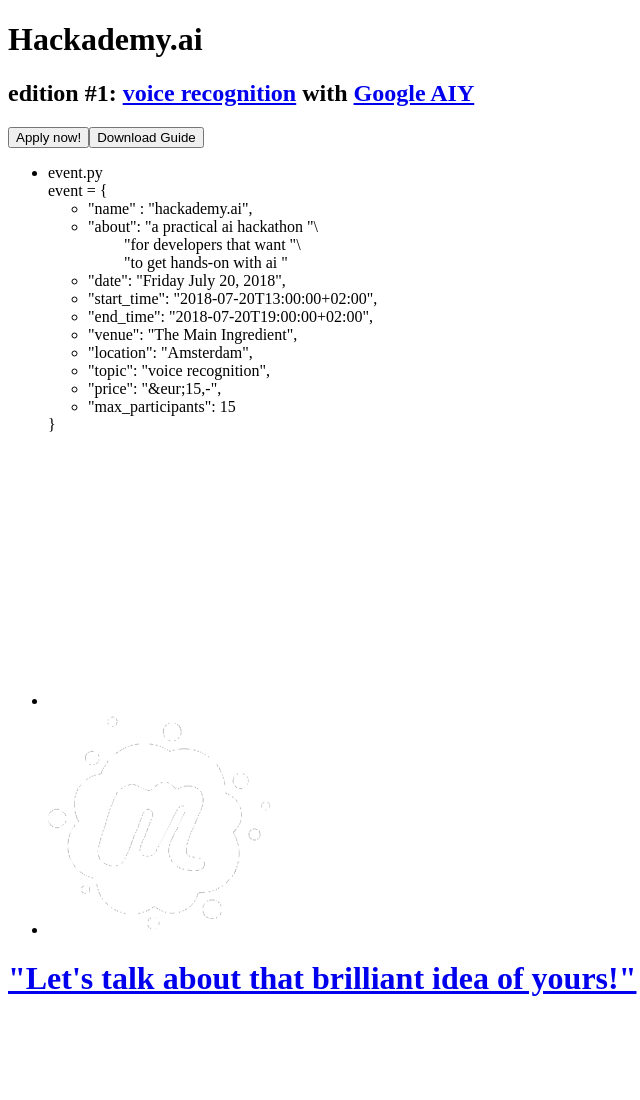
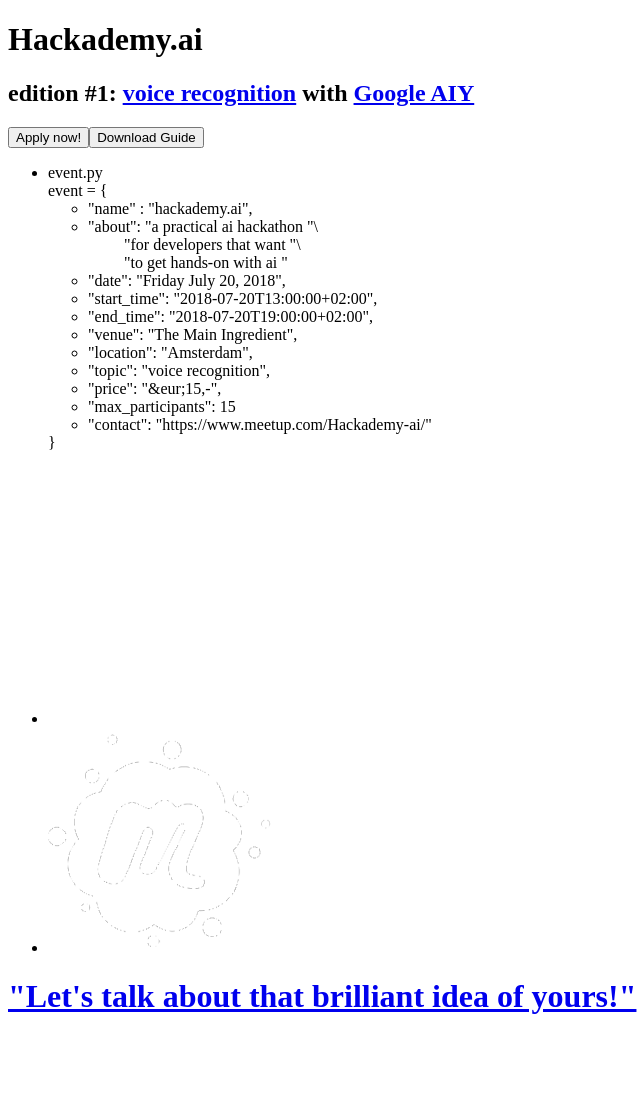
Before and after one commit to Pitchlab/hackademy.ai, a Gatsby site in the folder gatsby-site/: page / in a window 1280 px wide. Shown: the top 1100 px of the page, without its empty margins (0-640 px from the left). Built offline with nearby package versions, Linux system fonts and the light colour scheme; Gatsby itself is replaced by a stand-in of ours.

Commit message:
updated contact details

```diff
--- a/gatsby-site/src/pages/index.js
+++ b/gatsby-site/src/pages/index.js
@@ -89,6 +89,9 @@ class IndexPage extends React.Component {
                   <li>
                     <span className="string">"max_participants"</span>: <span className="number">15</span>
                   </li>
+                  <li>
+                    <span className="string">"contact"</span>: <span className="string">"https://www.meetup.com/Hackademy-ai/"</span>
+                  </li>
                 </ul>
                 &#125;
               </li>
```
Also changed, not shown: 1 other file.
